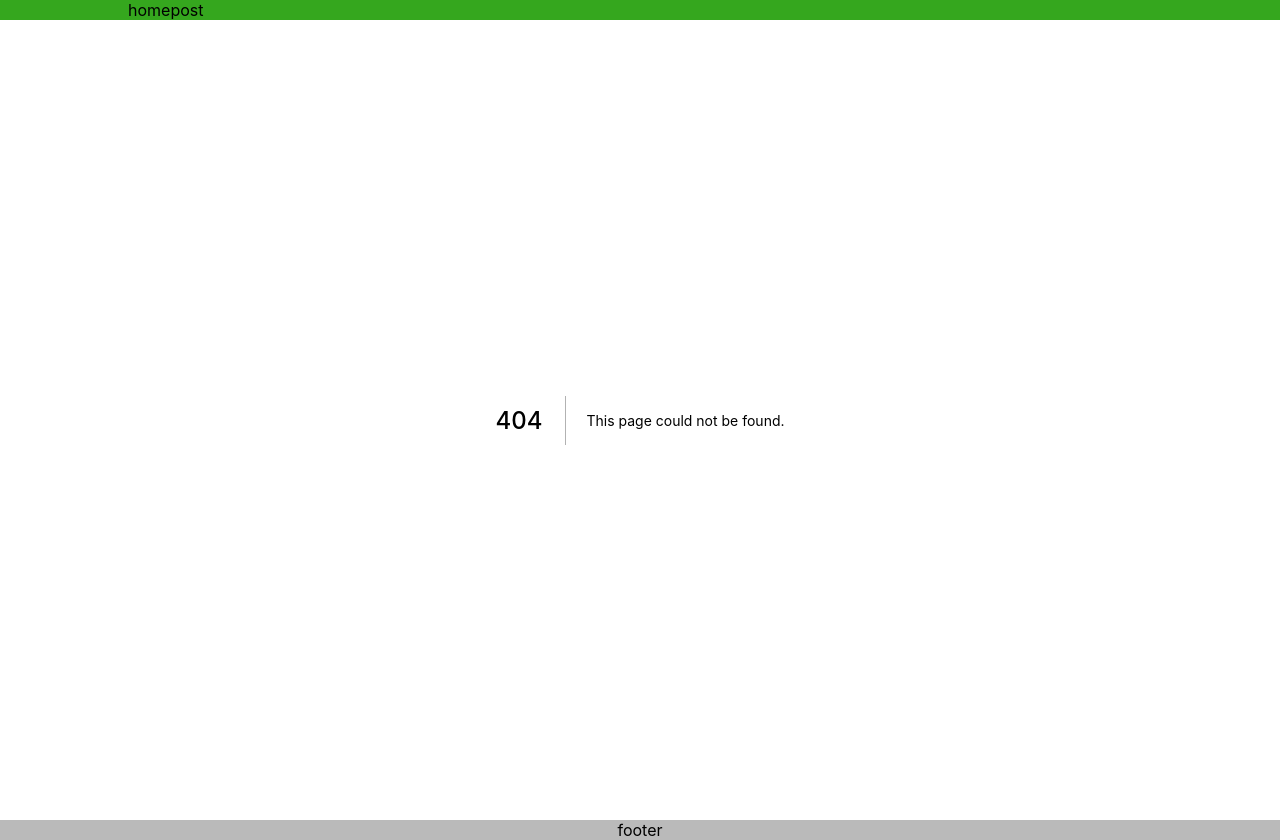
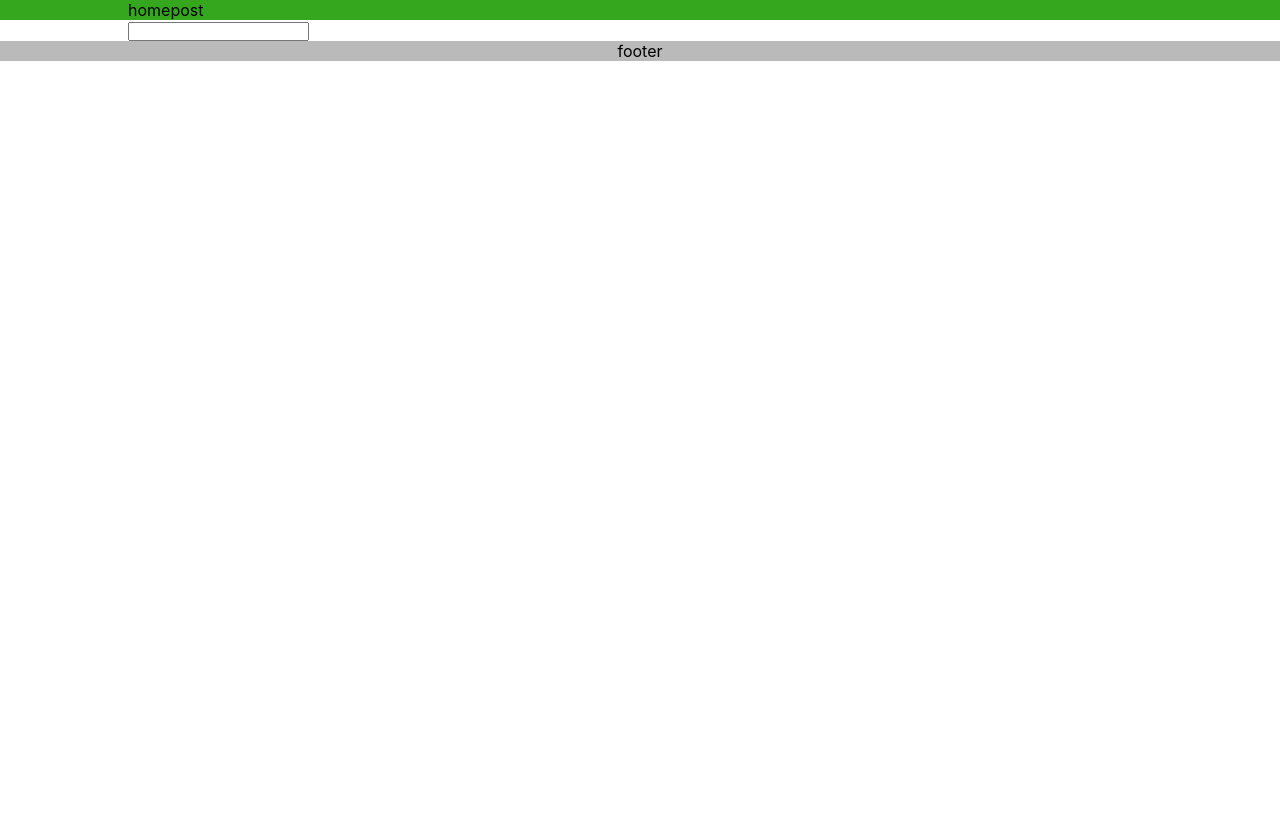
Before and after one commit to fall-vacation/front, a Next.js app: page /input in a window 1280 px wide. Before the commit this address had no page. After the commit the page ends 800 px from the top, so only its background shows below. Built offline with nearby package versions, Linux system fonts and the light colour scheme.

Commit message:
lodash, debounce 추가

```diff
--- a/package.json
+++ b/package.json
@@ -14,11 +14,13 @@
     "react-dom": "18.2.0"
   },
   "devDependencies": {
+    "@types/lodash": "^4.14.184",
     "@types/node": "18.7.13",
     "@types/react": "18.0.17",
     "@types/react-dom": "18.0.6",
     "eslint": "8.22.0",
     "eslint-config-next": "12.2.5",
+    "lodash": "^4.17.21",
     "typescript": "4.7.4"
   }
 }
--- /dev/null
+++ b/pages/input/index.tsx
@@ -0,0 +1,15 @@
+import React from "react";
+import { debounce } from "lodash";
+
+const index = () => {
+  const onHandleChange = debounce((value: string) => {
+    console.log(value);
+  }, 500);
+  return (
+    <div>
+      <input type='text' onChange={(e) => onHandleChange(e.target.value)} />
+    </div>
+  );
+};
+
+export default index;
```
Also changed, not shown: 2 other files (tests, documents, lock files or other folders).
